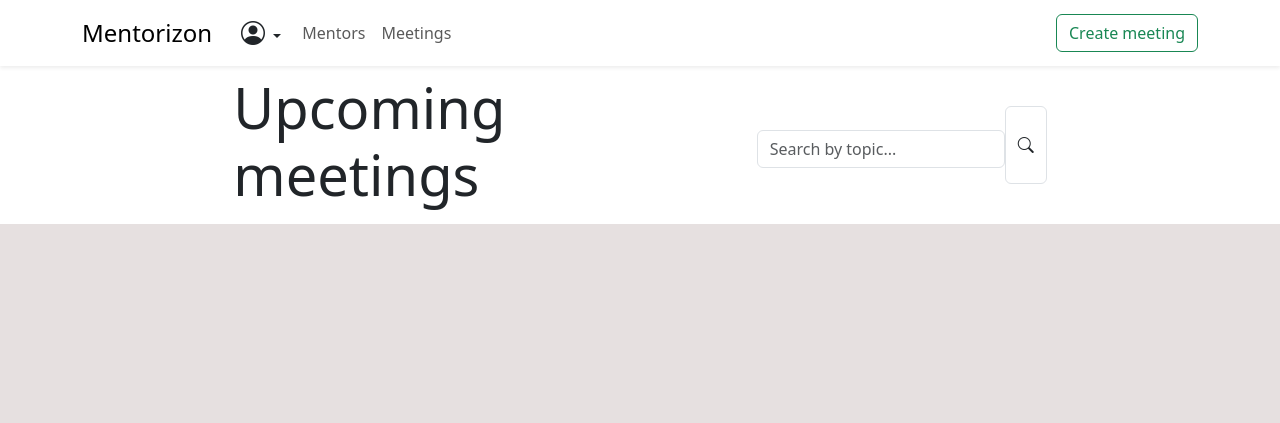
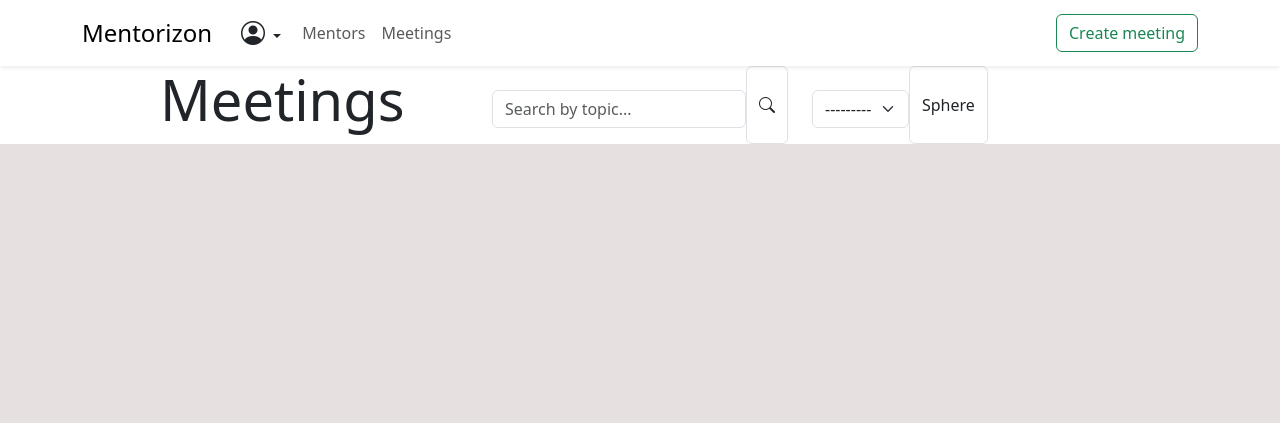
Before and after one commit to yuliia-stopkyna/mentorizon, a Django app: page /meetings/ in a window 1280 px wide. Shown: the top 423 px of the page. Run offline with Django 4.2, Linux system fonts and the light colour scheme; the visitor is signed in with stand-in values (Sample User, id 1); data that the repository does not hold is empty; some libraries are stand-ins or nearby versions.

Commit message:
Add filter by spheres on meeting list
Add filtering by mentor spheres on list of meetings page.
Add slight changes to templates styling.

```diff
--- a/mentorizon/views.py
+++ b/mentorizon/views.py
@@ -145,13 +145,19 @@ class MeetingListView(LoginRequiredMixin, generic.ListView):
         context["search_form"] = MeetingSearchForm(
             initial={"topic": topic}
         )
+        context["filter_form"] = SphereFilterForm()
         return context
 
     def get_queryset(self):
-        form = MeetingSearchForm(self.request.GET)
-        if form.is_valid():
-            return self.queryset.filter(
-                topic__icontains=form.cleaned_data["topic"]
+        search_form = MeetingSearchForm(self.request.GET)
+        sphere_name = self.request.GET.get("name")
+        if search_form .is_valid():
+            self.queryset = self.queryset.filter(
+                topic__icontains=search_form.cleaned_data["topic"]
+            )
+        if sphere_name:
+            self.queryset = self.queryset.filter(
+                mentor_session__mentor__mentor_sphere__name=sphere_name
             )
         return self.queryset
 
--- a/templates/mentorizon/meeting_list.html
+++ b/templates/mentorizon/meeting_list.html
@@ -1,14 +1,18 @@
 {% extends "base.html" %}
 {% load bootstrap5 %}
 {% block content %}
-  <div class="container-fluid bg-white mb-4 py-2">
-    <div class="row m-auto justify-content-between justify-content-md-center">
-      <h1 class="col-4 col-md-5 display-4">Upcoming meetings</h1>
-      <form action="" method="get" class="col-4 col-md-3 d-md-flex my-auto">
+  <div class="container-fluid bg-white mb-4 gx-0">
+    <div class="row d-flex m-auto justify-content-between justify-content-md-center">
+      <h1 class="col-4 col-lg-3 display-4 g-lg-0 g-1">Meetings</h1>
+      <form action="" method="get" class="col-4 col-lg-3 d-md-flex my-auto">
         {% bootstrap_field search_form.topic layout="inline" %}
           <button type="submit" class="btn border">
             <i class="bi bi-search"></i>
           </button>
+      </form>
+      <form action="" method="get" class="col-4 col-lg-3 d-md-flex my-auto">
+        {% bootstrap_form filter_form layout="inline" %}
+        <button type="submit" class="btn border">Sphere</button>
       </form>
     </div>
   </div>
@@ -17,7 +21,7 @@
   <div class="container-fluid">
     <div class="row justify-content-center">
       {% for meeting in meeting_list %}
-        <div class="col-7 col-lg-3 m-2 mb-4 p-3 rounded shadow bg-white
+        <div class="col-8 col-lg-3 m-2 mb-4 p-3 rounded shadow bg-white
         position-relative mentor-card">
           <a href="{% url 'mentorizon:meeting-detail' pk=meeting.id %}"
           class="text-decoration-none text-color-none text-body">
--- a/templates/mentorizon/mentor_list.html
+++ b/templates/mentorizon/mentor_list.html
@@ -34,6 +34,9 @@
               of experience
             </p>
             <p>Upcoming meetings: {{ mentor.mentor_sessions.count}}</p>
+            <a href="{% url 'mentorizon:mentor-detail' pk=mentor.id %}">
+              <button type="button" class="btn btn-light"><i class="bi bi-eye"></i></button>
+            </a>
           </a>
         </div>
        {% endfor %}
```
